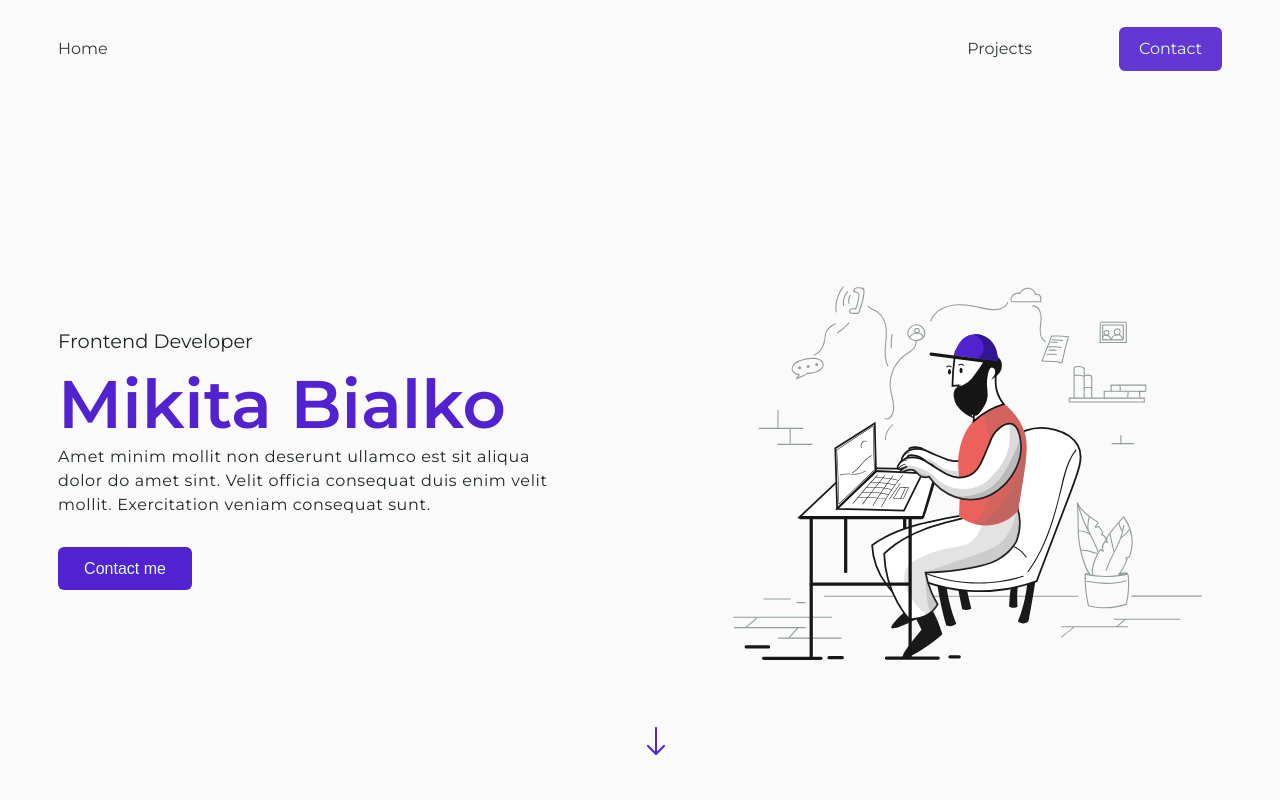
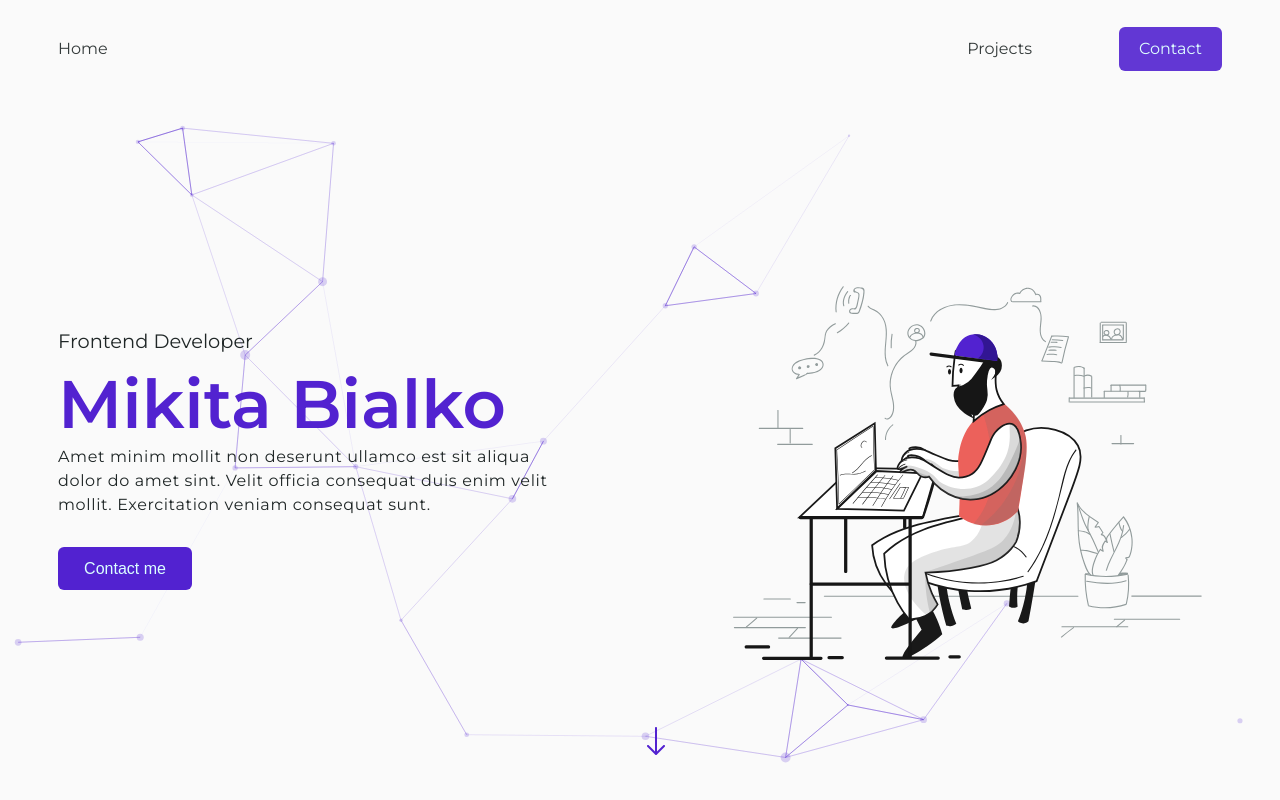
Before and after one commit to bloodyrainday/react-cv, a React app: page / in a window 1280 px wide. Shown: the top 800 px of the page. Built offline with nearby package versions, Linux system fonts and the light colour scheme.

Commit message:
add Particle component

```diff
--- a/package.json
+++ b/package.json
@@ -47,6 +47,7 @@
     "react-dev-utils": "12.0.1",
     "react-dom": "18.2.0",
     "react-refresh": "0.11.0",
+    "react-tsparticles": "^2.12.2",
     "resolve": "1.20.0",
     "resolve-url-loader": "4.0.0",
     "sass-loader": "12.3.0",
@@ -56,6 +57,7 @@
     "styled-components": "5.3.6",
     "tailwindcss": "3.0.2",
     "terser-webpack-plugin": "5.2.5",
+    "tsparticles-slim": "^2.12.0",
     "typescript": "4.4.2",
     "web-vitals": "2.1.0",
     "webpack": "5.64.4",
--- a/src/App.tsx
+++ b/src/App.tsx
@@ -1,3 +1,4 @@
+import { Particle } from "./components/particle/Particle";
 import { Footer } from "./layout/footer/Footer";
 import { Header } from "./layout/header/Header";
 import { About } from "./layout/sections/about/About";
@@ -10,6 +11,8 @@
 function App() {
   return (
     <div className="App">
+      <Particle />
+
       <Header />
       <Main />
       <About />
--- /dev/null
+++ b/src/components/particle/Particle.tsx
@@ -0,0 +1,96 @@
+import { useCallback } from "react";
+import type { Container, Engine } from "tsparticles-engine";
+import Particles from "react-tsparticles";
+//import { loadFull } from "tsparticles"; // if you are going to use `loadFull`, install the "tsparticles" package too.
+import { loadSlim } from "tsparticles-slim"; // if you are going to use `loadSlim`, install the "tsparticles-slim" package too.
+import { theme } from "../../styles/Theme.styled";
+
+export const Particle = () => {
+  const particlesInit = useCallback(async (engine: Engine) => {
+    console.log(engine);
+    await loadSlim(engine);
+  }, []);
+
+  const particlesLoaded = useCallback(
+    async (container: Container | undefined) => {
+      await console.log(container);
+    },
+    []
+  );
+  return (
+    <Particles
+      id="tsparticles"
+      init={particlesInit}
+      loaded={particlesLoaded}
+      options={{
+        // background: {
+        //   color: {
+        //     value: "#0d47a1",
+        //   },
+        // },
+        fpsLimit: 120,
+        interactivity: {
+          events: {
+            // onClick: {
+            //   enable: true,
+            //   mode: "push",
+            // },
+            onHover: {
+              enable: true,
+              mode: "repulse",
+            },
+            resize: true,
+          },
+          modes: {
+            push: {
+              quantity: 4,
+            },
+            repulse: {
+              distance: 200,
+              duration: 0.4,
+            },
+          },
+        },
+        particles: {
+          color: {
+            value: `${theme.colors.primary}`,
+          },
+          links: {
+            color: `${theme.colors.primary}`,
+            distance: 200,
+            enable: true,
+            opacity: 0.5,
+            width: 1,
+          },
+          move: {
+            direction: "none",
+            enable: true,
+            outModes: {
+              default: "bounce",
+            },
+            random: false,
+            speed: 1,
+            straight: false,
+          },
+          number: {
+            density: {
+              enable: true,
+              area: 3000,
+            },
+            value: 80,
+          },
+          opacity: {
+            value: 0.2,
+          },
+          shape: {
+            type: "circle",
+          },
+          size: {
+            value: { min: 1, max: 5 },
+          },
+        },
+        detectRetina: true,
+      }}
+    />
+  );
+};
--- a/src/layout/header/Header.tsx
+++ b/src/layout/header/Header.tsx
@@ -9,7 +9,6 @@
 const navItems = ["Home", "Projects"];
 
 export const Header: React.FC = (props: Props) => {
-  const [isOpen, setIsOpen] = React.useState(false);
   const [width, setWidth] = React.useState(window.innerWidth);
   const breakpoint = 768;
 
@@ -25,7 +24,7 @@
         {width > breakpoint ? (
           <DesktopMenu items={navItems} />
         ) : (
-          <MobileMenu items={navItems} isOpen={isOpen} setIsOpen={setIsOpen} />
+          <MobileMenu items={navItems} />
         )}
       </Container>
     </S.Header>
--- a/src/layout/header/headerMenu/mobileMenu/MobileMenu.tsx
+++ b/src/layout/header/headerMenu/mobileMenu/MobileMenu.tsx
@@ -4,23 +4,28 @@
 
 type MobileMenuPropsType = {
   items: Array<string>;
-  isOpen: boolean;
-  setIsOpen: React.Dispatch<React.SetStateAction<boolean>>;
+  isOpen?: boolean;
+  setIsOpen?: React.Dispatch<React.SetStateAction<boolean>>;
 };
 
 const MobileMenu: React.FC<MobileMenuPropsType> = (
   props: MobileMenuPropsType
 ) => {
+  const [menuIsOpen, setMenuIsOpen] = React.useState(false);
+
+  const openMobileMenu = () => {
+    setMenuIsOpen(!menuIsOpen);
+  };
   return (
     <S.MobileMenu>
-      <S.BurgerButton
-        onClick={() => props.setIsOpen(!props.isOpen)}
-        isOpen={props.isOpen}
-      >
+      <S.BurgerButton onClick={openMobileMenu} isOpen={menuIsOpen}>
         <span></span>
       </S.BurgerButton>
 
-      <S.MobileMenuPopup isOpen={props.isOpen}>
+      <S.MobileMenuPopup
+        isOpen={menuIsOpen}
+        onClick={() => setMenuIsOpen(false)}
+      >
         <Menu items={props.items} />
       </S.MobileMenuPopup>
     </S.MobileMenu>
--- a/src/layout/sections/Projects/Projects_Styles.ts
+++ b/src/layout/sections/Projects/Projects_Styles.ts
@@ -38,6 +38,7 @@
 `;
 
 const Project = styled.article`
+  position: relative;
   max-width: 522px;
   width: 100%;
   background-color: #f5f2fd;
--- a/src/layout/sections/Skills/Skills_Styles.ts
+++ b/src/layout/sections/Skills/Skills_Styles.ts
@@ -26,6 +26,7 @@
 `;
 
 const Skill = styled.div`
+  position: relative;
   display: flex;
   flex-direction: column;
   align-items: center;
--- a/src/layout/sections/contacts/Contacts_Styles.ts
+++ b/src/layout/sections/contacts/Contacts_Styles.ts
@@ -32,6 +32,7 @@
 `;
 
 const Field = styled.input`
+  position: relative;
   width: 100%;
   border-radius: 6px;
   border: 1px solid #534084;
--- a/src/layout/sections/experience/Experience_Styles.ts
+++ b/src/layout/sections/experience/Experience_Styles.ts
@@ -106,6 +106,7 @@
 `;
 
 const Frame = styled.div`
+  position: relative;
   border: 2px solid ${theme.colors.primary};
   border-radius: 1em;
   padding: 1.5em;
--- a/src/layout/sections/main/Main_Styles.ts
+++ b/src/layout/sections/main/Main_Styles.ts
@@ -40,6 +40,7 @@
 `;
 
 const Main = styled.section`
+  position: relative;
   display: flex;
   flex-direction: row;
   flex-wrap: nowrap;
```
Also changed, not shown: 1 other file (tests, documents, lock files or other folders).
